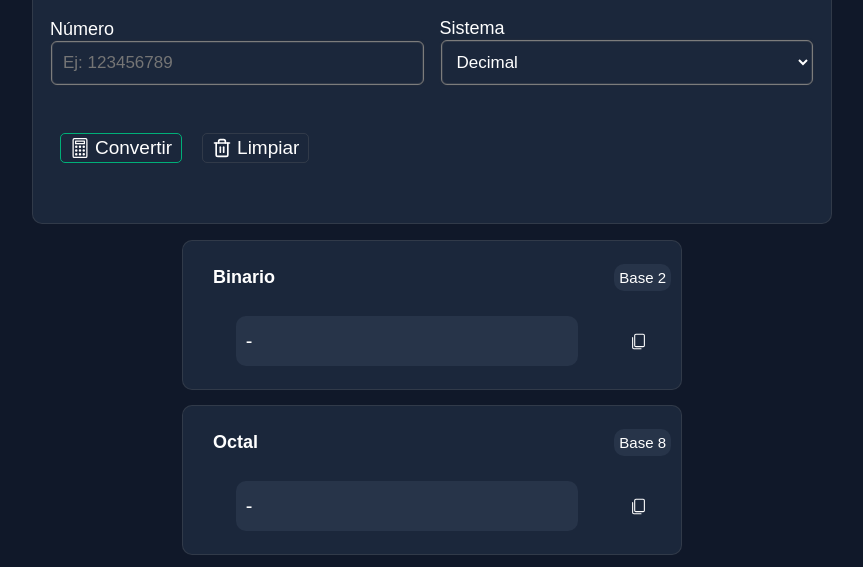
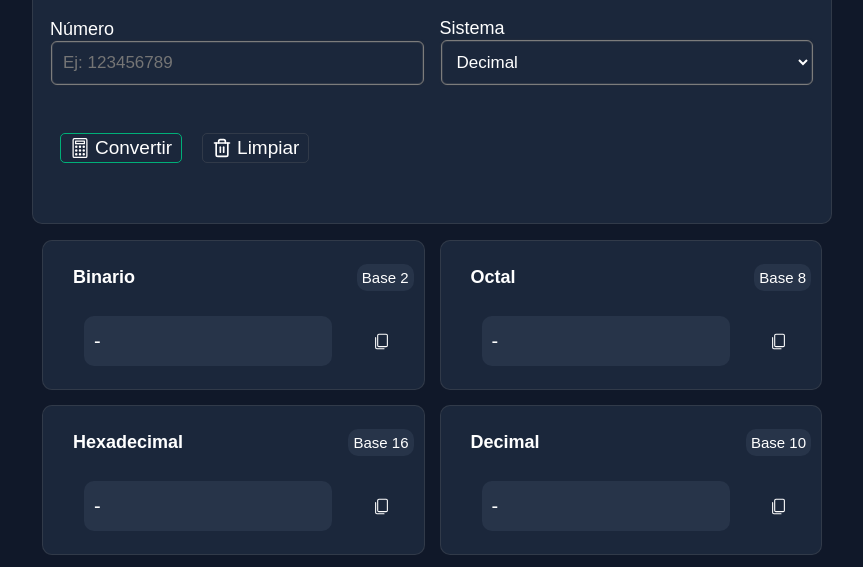
Before and after one commit to JuanEstebanIG/Conversor-de-Sistemas-Numericos, a plain HTML site: page index.html in a window 1280 px wide. Shown: the part 188-755 px from the top of the page, without its empty margins (208-1071 px from the left). Drawn offline with Linux system fonts and the light colour scheme.

Commit message:
fix: Ajuste de dimensiones en versión de escritorio

```diff
--- a/css/styles.css
+++ b/css/styles.css
@@ -180,10 +180,12 @@ body{
     flex-wrap: wrap;
     justify-content: center;
     gap: 1.5rem;
+    padding: 0 1rem;
 }
 .card{
     width: 90%;
-    max-width: 500px;
+    max-width: 450px;
+    flex: 1 1 350px;
     border-radius: 10px;
     height: 150px;
     min-width: 250px;
```
